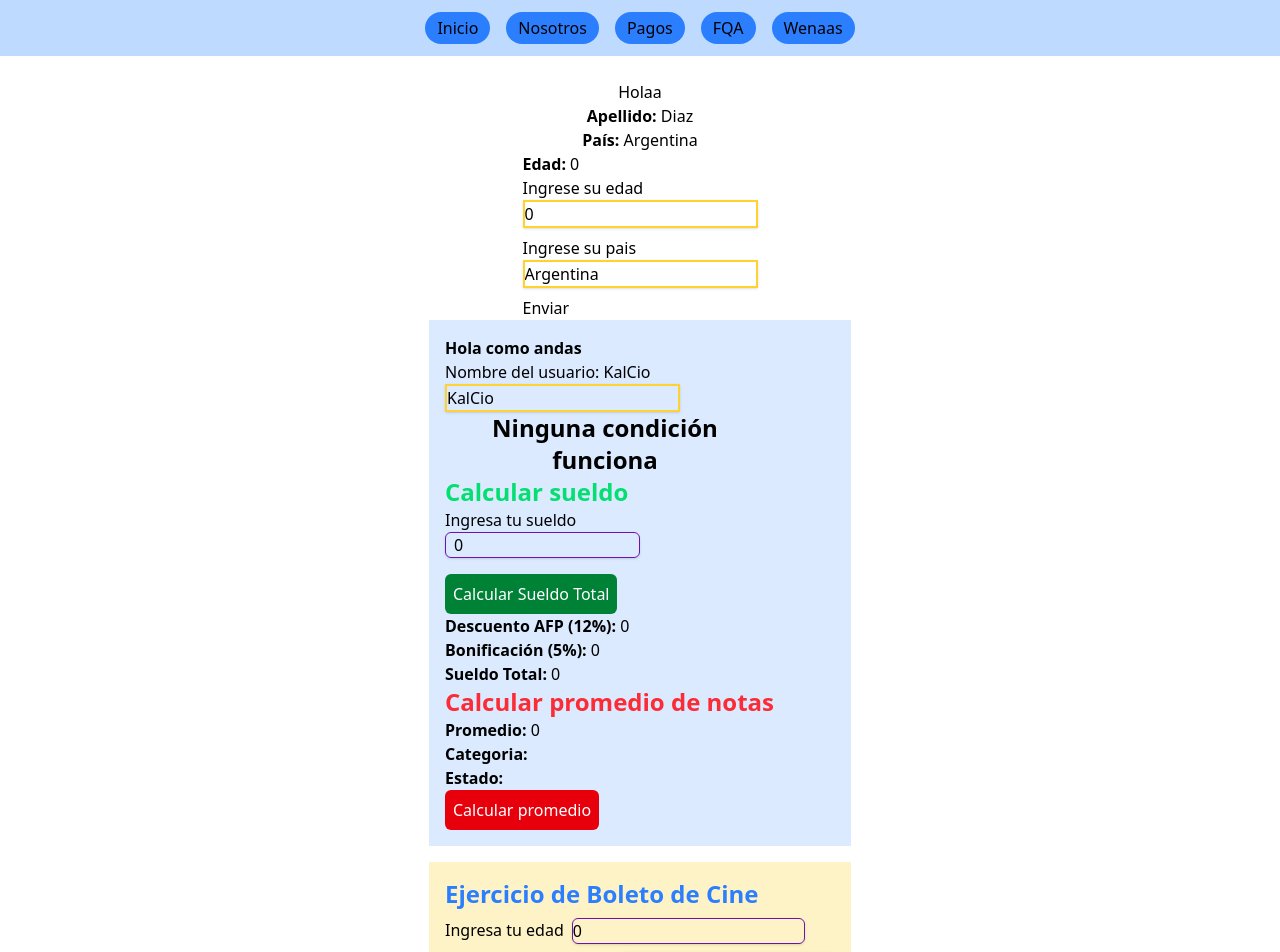
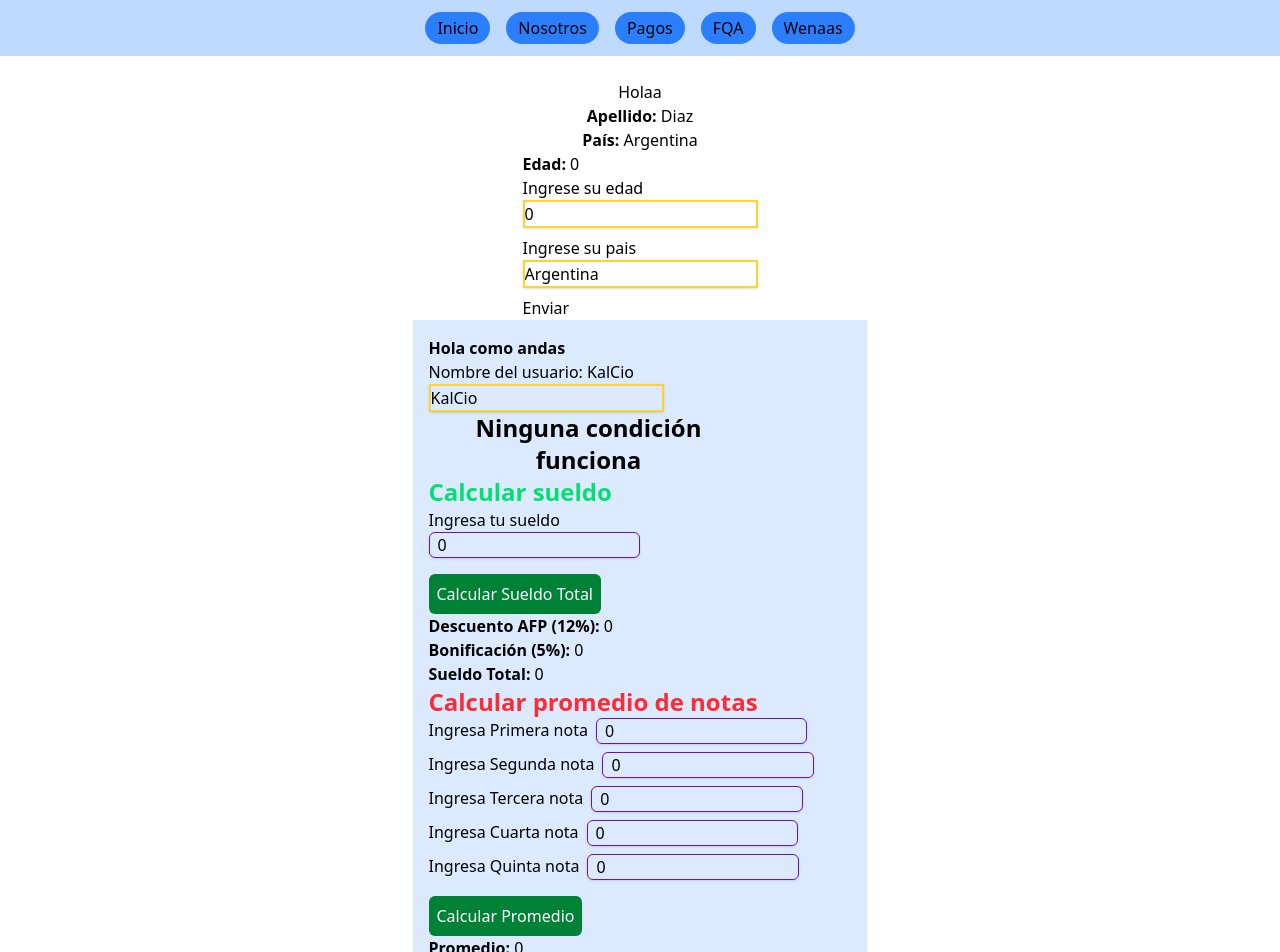
Before and after one commit to KalZambrano/TestAngular, an Angular app: page / in a window 1280 px wide. Shown: the top 952 px of the page. Built offline with nearby package versions, Linux system fonts and the light colour scheme.

Commit message:
pre-exercise scores

```diff
--- a/src/app/notas/notas.component.ts
+++ b/src/app/notas/notas.component.ts
@@ -1,24 +1,49 @@
 import { Component } from '@angular/core';
+import { FormsModule } from '@angular/forms';
 
 @Component({
   selector: 'app-notas',
   standalone: true,
-  imports: [],
+  imports: [FormsModule],
   template: `
     <h3 class="text-red-500 text-2xl font-bold">Calcular promedio de notas</h3>
+    <form (ngSubmit)="calcularPromedio()">
+     <div class="flex flex-col gap-y-2">
+      <div class="flex gap-2">
+        <label>Ingresa Primera nota</label>
+        <input class="shadow border border-purple-800 rounded-md w-1/2 px-2" type="number" name="nota1" id="nota1" [(ngModel)] = "nota1"/>
+      </div>
+      <div class="flex gap-2">
+        <label>Ingresa Segunda nota</label>
+        <input class="shadow border border-purple-800 rounded-md w-1/2 px-2" type="number" name="nota2" id="nota2" [(ngModel)] = "nota2"/>
+      </div>
+      <div class="flex gap-2">
+        <label>Ingresa Tercera nota</label>
+        <input class="shadow border border-purple-800 rounded-md w-1/2 px-2" type="number" name="nota3" id="nota3" [(ngModel)] = "nota3"/>
+      </div>
+      <div class="flex gap-2">
+        <label>Ingresa Cuarta nota</label>
+        <input class="shadow border border-purple-800 rounded-md w-1/2 px-2" type="number" name="nota4" id="nota4" [(ngModel)] = "nota4"/>
+      </div>
+      <div class="flex gap-2">
+        <label>Ingresa Quinta nota</label>
+        <input class="shadow border border-purple-800 rounded-md w-1/2 px-2" type="number" name="nota5" id="nota5" [(ngModel)] = "nota5"/>
+      </div>
+     </div>
+     <button type="submit" class="rounded-md bg-green-700 p-2 mt-4 text-white cursor-pointer"> Calcular Promedio</button>
+    </form>
     <p><strong>Promedio: </strong>{{promedio}}</p>
     <p><strong>Categoria: </strong>{{categoria}}</p>
     <p><strong>Estado: </strong>{{estado}}</p>
-    <button (click)="calcularPromedio()" class="bg-red-600 text-white rounded-md p-2 cursor-pointer">Calcular promedio</button>
   `,
   styles: ``
 })
 export class NotasComponent {
-  nota1:number = 13
-  nota2:number = 15
-  nota3:number = 18
-  nota4:number = 20
-  nota5:number = 18
+  nota1:number = 0
+  nota2:number = 0
+  nota3:number = 0
+  nota4:number = 0
+  nota5:number = 0
   promedio:number = 0
 
   categoria:string = ''
```
